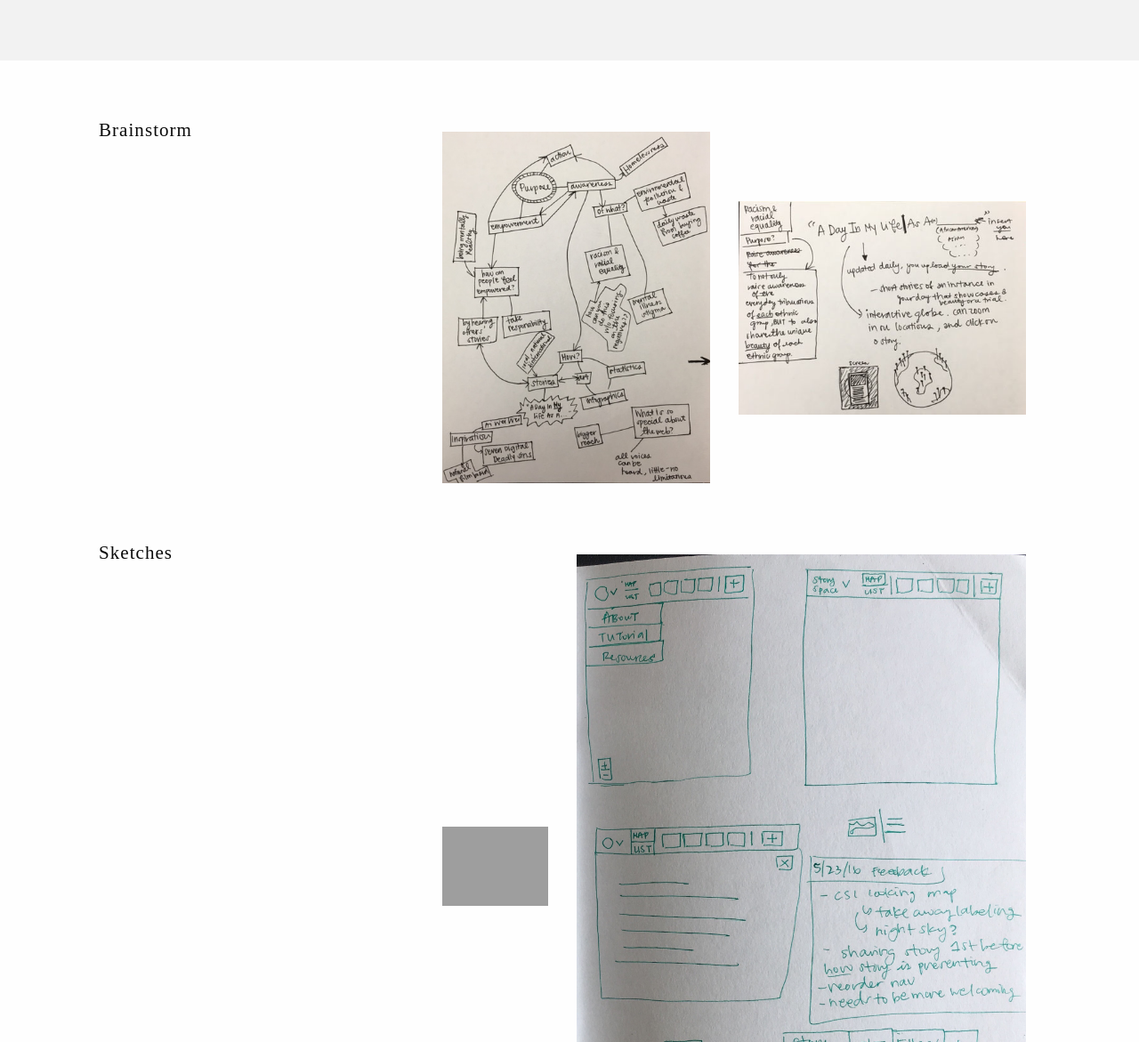
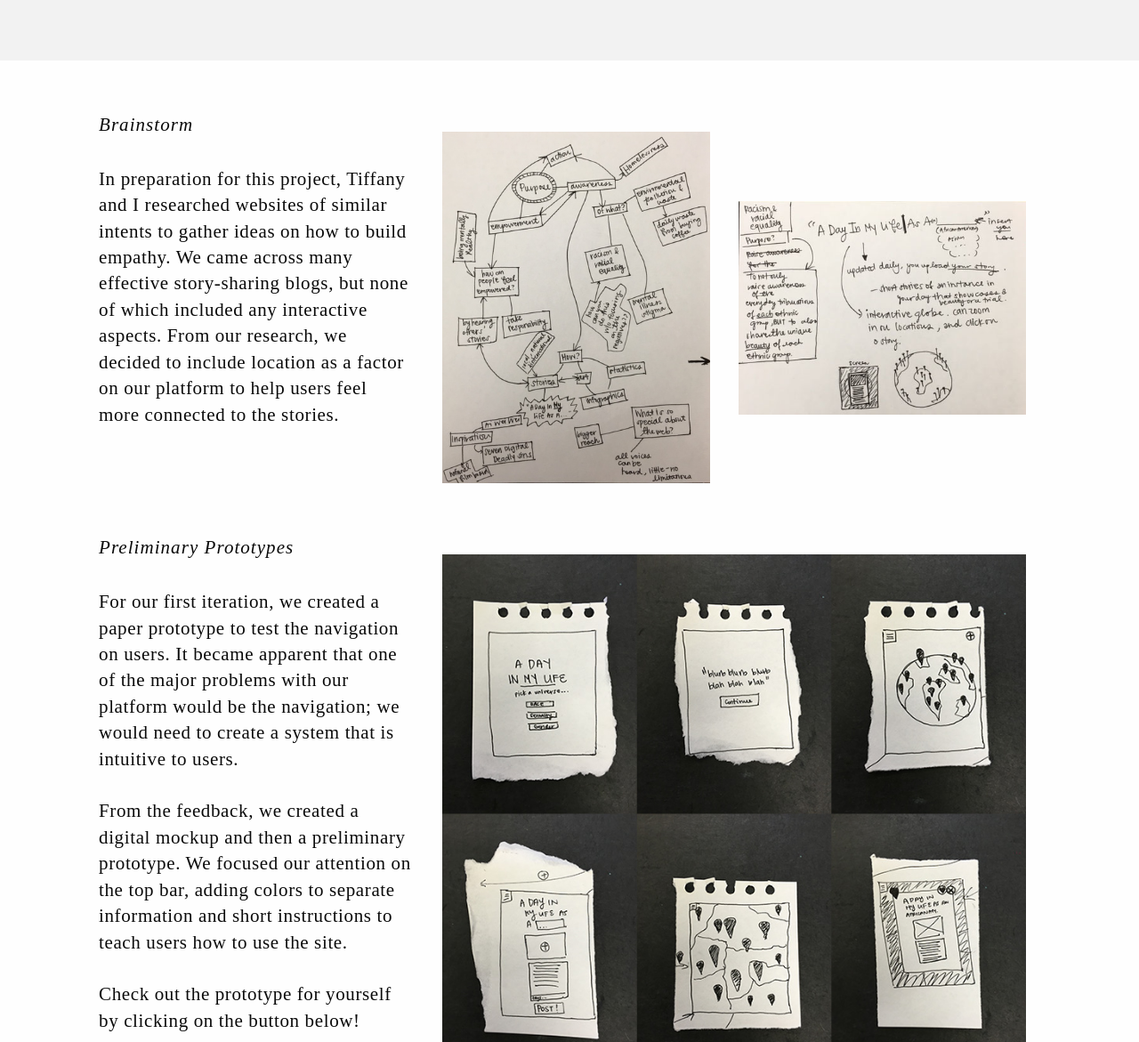
Before and after one commit to alitang/aatang.net, a plain HTML site: page storyspace.html in a window 1280 px wide. Shown: the part 5230-6401 px from the top of the page at 89% size. Drawn offline with Linux system fonts and the light colour scheme; grey boxes are pictures that could not be loaded.

Commit message:
added summary texts to project details

```diff
--- a/scss/projectPage.scss
+++ b/scss/projectPage.scss
@@ -4,6 +4,15 @@ h1 {
     font-size: 1.5em;
     font-family: 'Times New Roman', serif;
     letter-spacing: .03em;
+}
+
+#subheader {
+    //text-decoration: underline;
+}
+
+#block-text {
+    letter-spacing: .03em;
+    margin-top: 1.5em;
 }
 
 h3 {
@@ -76,7 +85,6 @@ h2.linkto {
         }
         #process-container {
             padding-top: 4em;
-            //padding-bottom: 3em;
         }
         img {
             padding: 1em;
--- a/storyspace.html
+++ b/storyspace.html
@@ -83,7 +83,8 @@
                 <div id="process-container">
                     <div class="row small-11 medium-11 columns" id="spacing">
                         <div class="large-4 columns" id="column-no-pad">
-                            <h2>Brainstorm</h2>
+                            <h3 id="subheader">Brainstorm</h3>
+                            <h2 id="block-text">In preparation for this project, Tiffany and I researched websites of similar intents to gather ideas on how to build empathy. We came across many effective story-sharing blogs, but none of which included any interactive aspects. From our research, we decided to include location as a factor on our platform to help users feel more connected to the stories.</h2>
                         </div>
                         <div class="large-8 columns" id="column-no-pad">
                             <ul class="menu">
@@ -94,18 +95,11 @@
                     </div>
                     <div class="row small-11 medium-11 columns" id="spacing">
                         <div class="large-4 columns" id="column-no-pad">
-                            <h2>Sketches</h2>
-                        </div>
-                        <div class="large-8 columns" id="column-no-pad">
-                            <ul class="menu">
-                                <li><img src="imgs/storyspace/sketch-listview.jpg"></li>
-                                <li><img src="imgs/storyspace/sketch-mobile.jpg"></li>
-                            </ul>
-                        </div>
-                    </div>
-                    <div class="row small-11 medium-11 columns" id="spacing">
-                        <div class="large-4 columns" id="column-no-pad">
-                            <h2>Preliminary Prototypes</h2>
+                            <h3 id="subheader">Preliminary Prototypes</h3>
+                            <h2 id="block-text">
+                                For our first iteration, we created a paper prototype to test the navigation on users. It became apparent that one of the major problems with our platform would be the navigation; we would need to create a system that is intuitive to users. <br><br> From the feedback, we created a digital mockup and then a preliminary prototype. We focused our attention on the top bar, adding colors to separate information and short instructions to teach users how to use the site.
+                                <br><br> Check out the prototype for yourself by clicking on the button below!
+                            </h2>
                             <h2 class="linkto">
                                 <a href="https://alitang.github.io/ss-prelim/"><img src="imgs/arrow2.gif"></a>
                             </h2>
@@ -114,8 +108,21 @@
                             <ul class="no-bullet">
                                 <li id="centered"><img src="imgs/storyspace/paper-proto.jpg"></li>
                                 <li><img src="imgs/storyspace/proto1.png"></li>
-                                <li><img src="imgs/storyspace/audiencetest.jpg"></li>
                                 <li><img src="imgs/storyspace/proto2.png"></li>
+                            </ul>
+                        </div>
+                    </div>
+                    <div class="row small-11 medium-11 columns" id="spacing">
+                        <div class="large-4 columns" id="column-no-pad">
+                            <h3 id="subheader">Feedback into Final Prototype</h3>
+                            <h2 id="block-text">Our second round of user testing raised the concern for privacy. Many users were concerned with publicizing their location as they were also sharing sensitive stories. Tiffany and I decided to create a list view, which would allow users to post stories without sharing their location. The changes are implemented in our final mockup shown above. <br><br>For our final iteration, we also created a mobile version of our platform. The major challenge with the responsiveness was consolidating the heavy navigation into a smaller space.
+                            </h2>
+                        </div>
+                        <div class="large-8 columns" id="column-no-pad">
+                            <img src="imgs/storyspace/audiencetest.jpg">
+                            <ul class="menu">
+                                <li><img src="imgs/storyspace/sketch-listview.jpg"></li>
+                                <li><img src="imgs/storyspace/sketch-mobile.jpg"></li>
                             </ul>
                         </div>
                     </div>
```
Also changed, not shown: css/projectPage.css, 1 other file.
